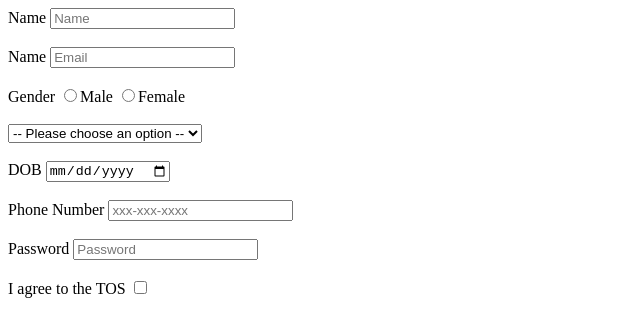
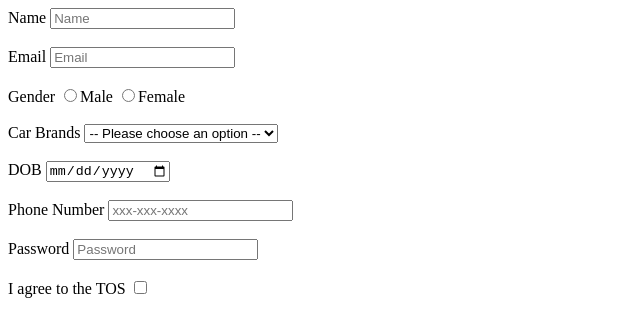
Before and after one commit to acciojob/signup-form-car-Akash-1212579, a website: page main.html in a window 1280 px wide. Shown: the whole page, without its empty margins (0-640 px from the left). Drawn offline with Linux system fonts and the light colour scheme.

Commit message:
created a submission

```diff
--- a/main.html
+++ b/main.html
@@ -13,15 +13,15 @@
 		<input type="text" id="name" placeholder="Name" required>
 		<br><br>
 
-		<label for="email">Name</label>
+		<label for="email">Email</label>
 		<input type="email" id="email" placeholder="Email" required>
 		<br><br>
 		<label>Gender</label>
 		<input type="radio" name="gender" id="gender_m" required>Male
 		<input type="radio" name="gender" id="gender_f" required>Female
 <br><br>
-		<label for="car"Car Brands</label>
-  <select id="cars" name="car" required>
+	<label for="cars">Car Brands</label>
+  <select id="cars" required>
     <option value="" disabled selected>-- Please choose an option --</option>
     <option value="toyota">Toyota</option>
     <option value="honda">Honda</option>
```
